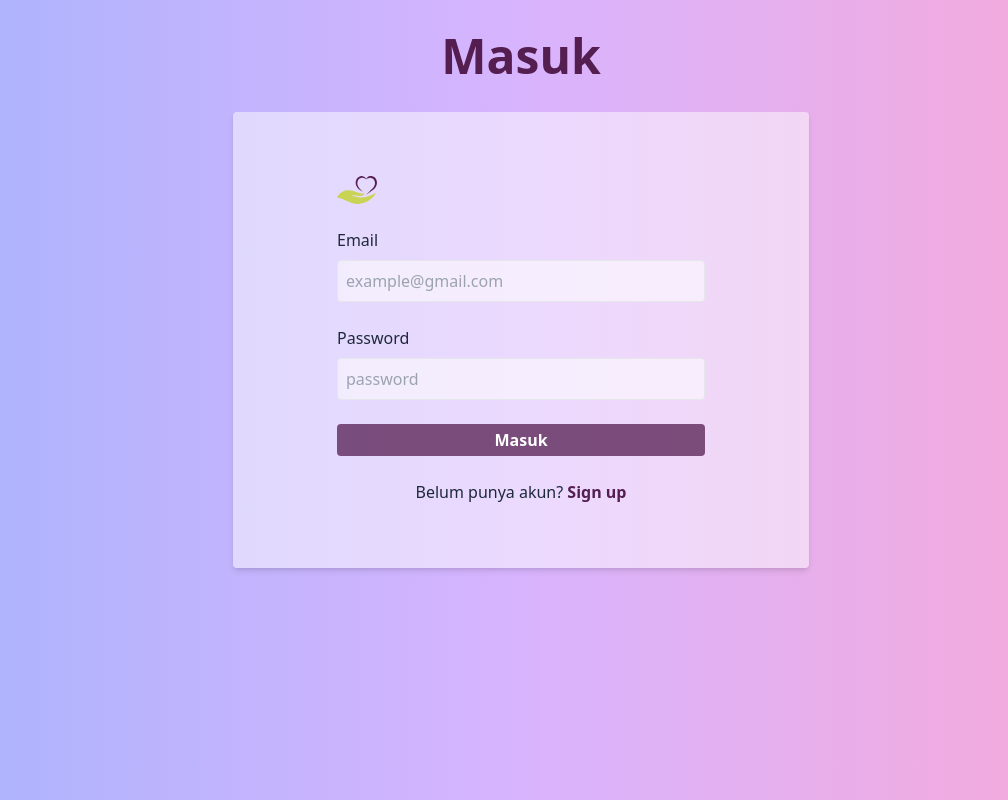
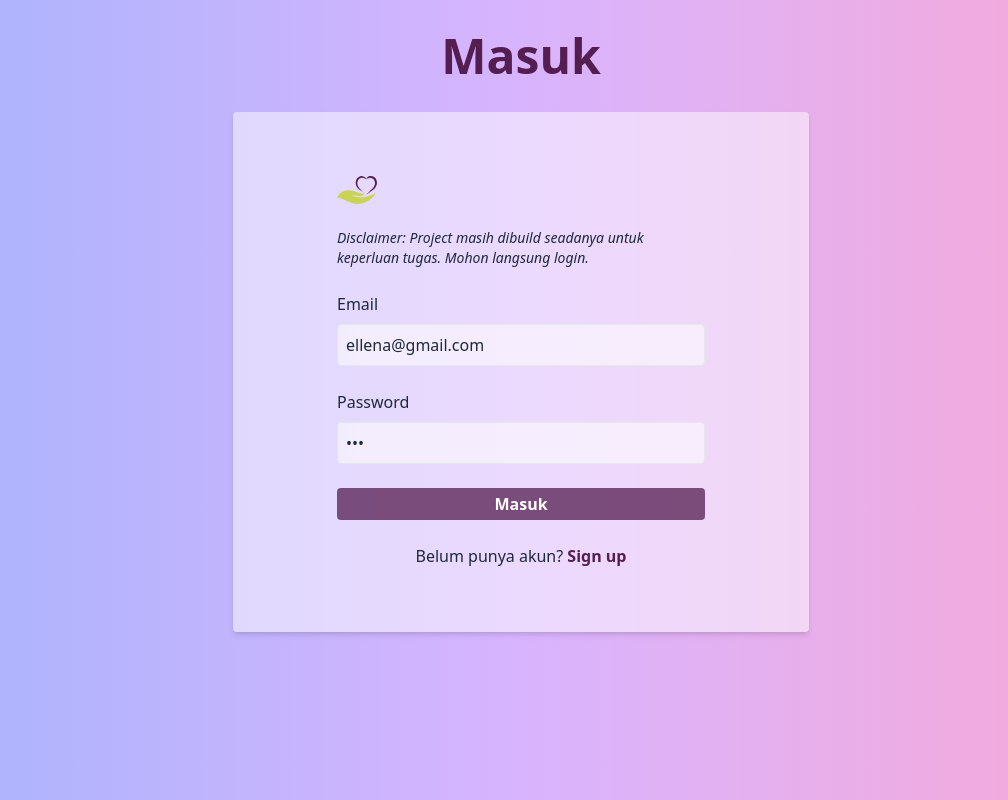
Before and after one commit to EllenaAmanda/peduli-perempuan-3T, a React (Vite) app: page / in a window 1280 px wide. Shown: the whole page, without its empty margins (119-1127 px from the left). Built offline with nearby package versions, Linux system fonts and the light colour scheme; no server answers.

Commit message:
updated for portofolio

```diff
--- a/src/components/Login.jsx
+++ b/src/components/Login.jsx
@@ -30,15 +30,16 @@ function Login() {
         e.preventDefault()
         // console.log(input)
 
-        if (user.email == input.email){
-            if (user.password == input.password){
-                setError('')
-                navigate('/home')
-            }
-        }else{
-            setError("E-mail or password is incorrect")
-            console.log("wrong")
-        }
+        // if (user.email == input.email){
+        //     if (user.password == input.password){
+        //         setError('')
+        //         navigate('/home')
+        //     }
+        // }else{
+        //     setError("E-mail or password is incorrect")
+        //     console.log("wrong")
+        // }
+        navigate('/home')
     }
 
     // console.log(user.email)
@@ -49,12 +50,14 @@ function Login() {
             <form className="rounded p-16 w-1/2 mx-auto bg-white/50 shadow-md ">
                 <div className="flex flex-col px-10 gap-6">
                     <img src={logo} className="w-10"/>
+                    <p className="italic text-sm">Disclaimer: Project masih dibuild seadanya untuk keperluan tugas. Mohon langsung login.</p>
                     <div>
                         <h3 className="mb-2">Email</h3>
                         <input
                             type="text"
+                            value={user.email}
                             name="email"
-                            placeholder="example@gmail.com"
+                            // placeholder="example@gmail.com"
                             onChange={handleChange}
                             className="border rounded w-full p-2 bg-white/55"/>
                     </div>
@@ -64,7 +67,8 @@ function Login() {
                         <input
                             type="password"
                             name="password"
-                            placeholder="password"
+                            value={user.password}
+                            // placeholder="password"
                             onChange={handleChange}
                             className="border rounded w-full p-2 bg-white/55"/>
                     </div>
```
